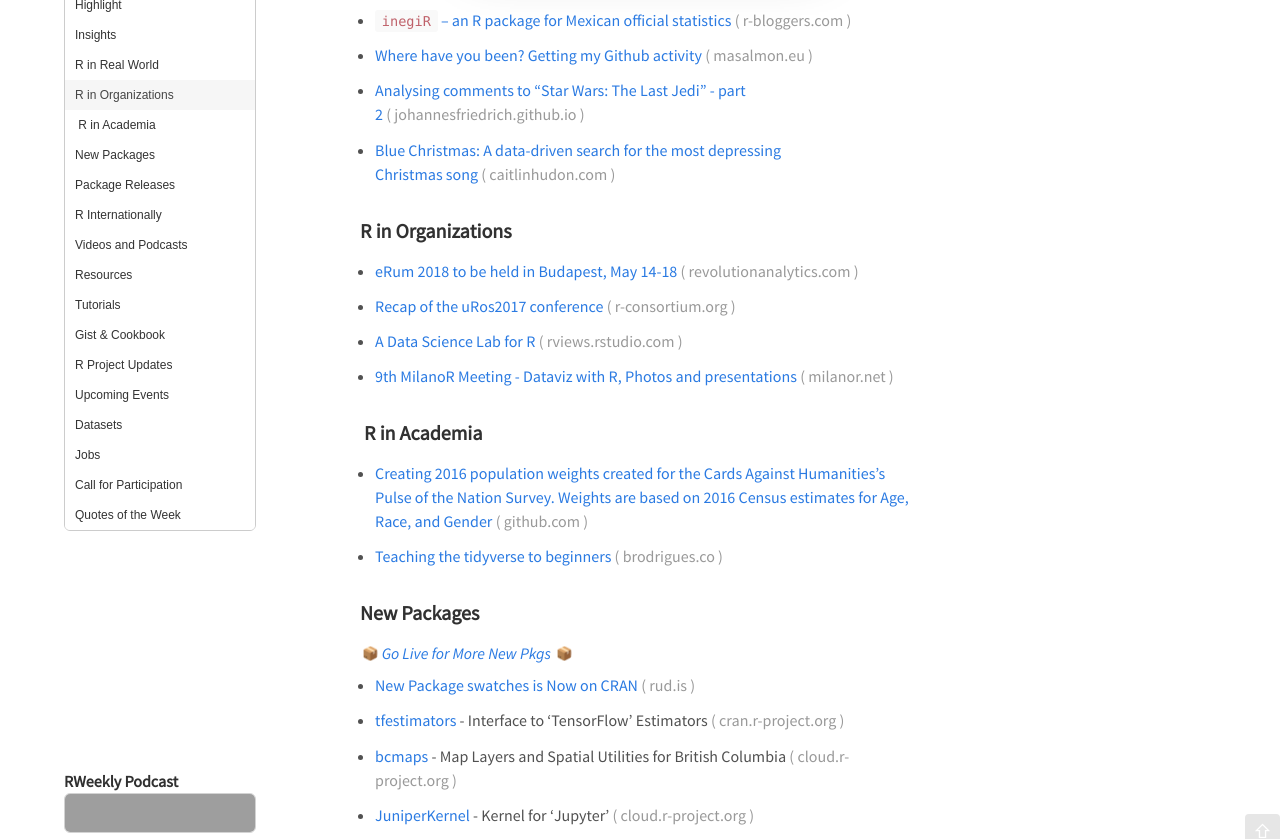
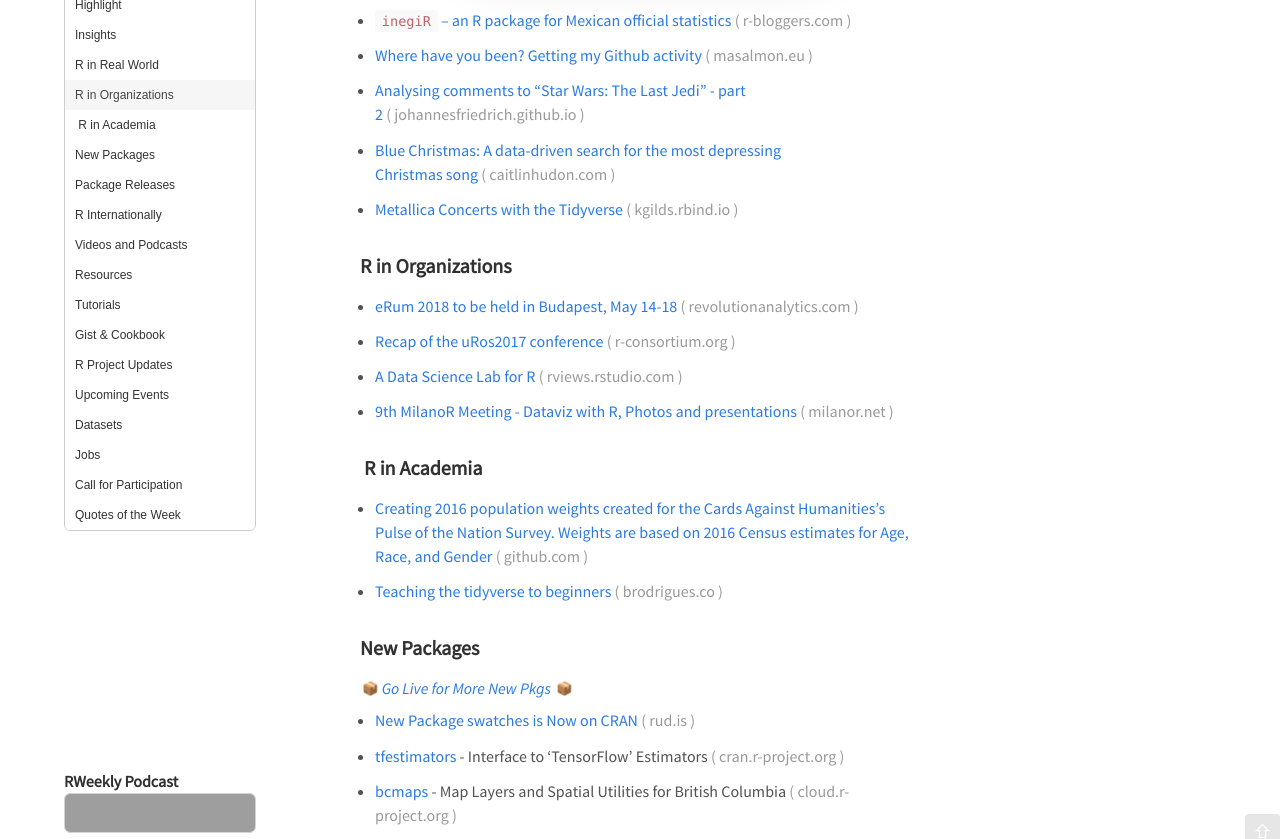
Before and after one commit to rweekly/rweekly.org, a Jekyll site: the page built from draft.md, in a window 1280 px wide and 900 px high, scrolled down 2223 px, cut to the strip 61-900 px from the top of the window. Built offline with Jekyll 4.4.1, drawn with Linux system fonts in a browser that asks for light colours; emoji names are drawn with the system emoji font; comment, search, counter and statistics services are not loaded; grey boxes are pictures that could not be loaded.

Commit message:
Update draft.md

```diff
--- a/draft.md
+++ b/draft.md
@@ -68,6 +68,8 @@
 + [Analysing comments to "Star Wars: The Last Jedi" - part 2](https://johannesfriedrich.github.io/2017-12-21-SWU-Analysis-wordcloud/)
 
 + [Blue Christmas: A data-driven search for the most depressing Christmas song](https://caitlinhudon.com/2017/12/22/blue-christmas/)
+
++ [Metallica Concerts with the Tidyverse](http://kgilds.rbind.io/2017/11/19/metallica-concerts-with-the-tidyverse/)
 
 ###  R in Organizations
 
```
